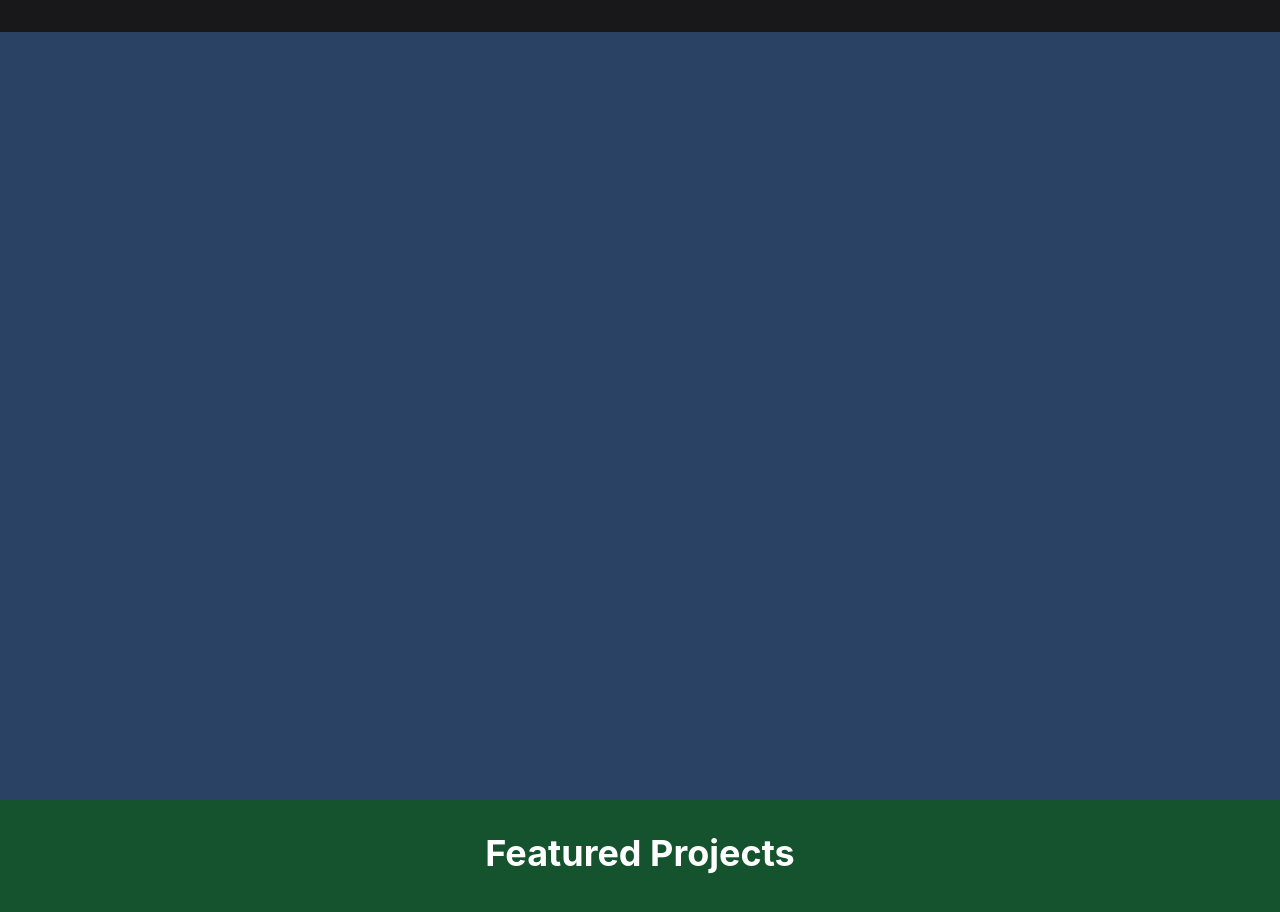
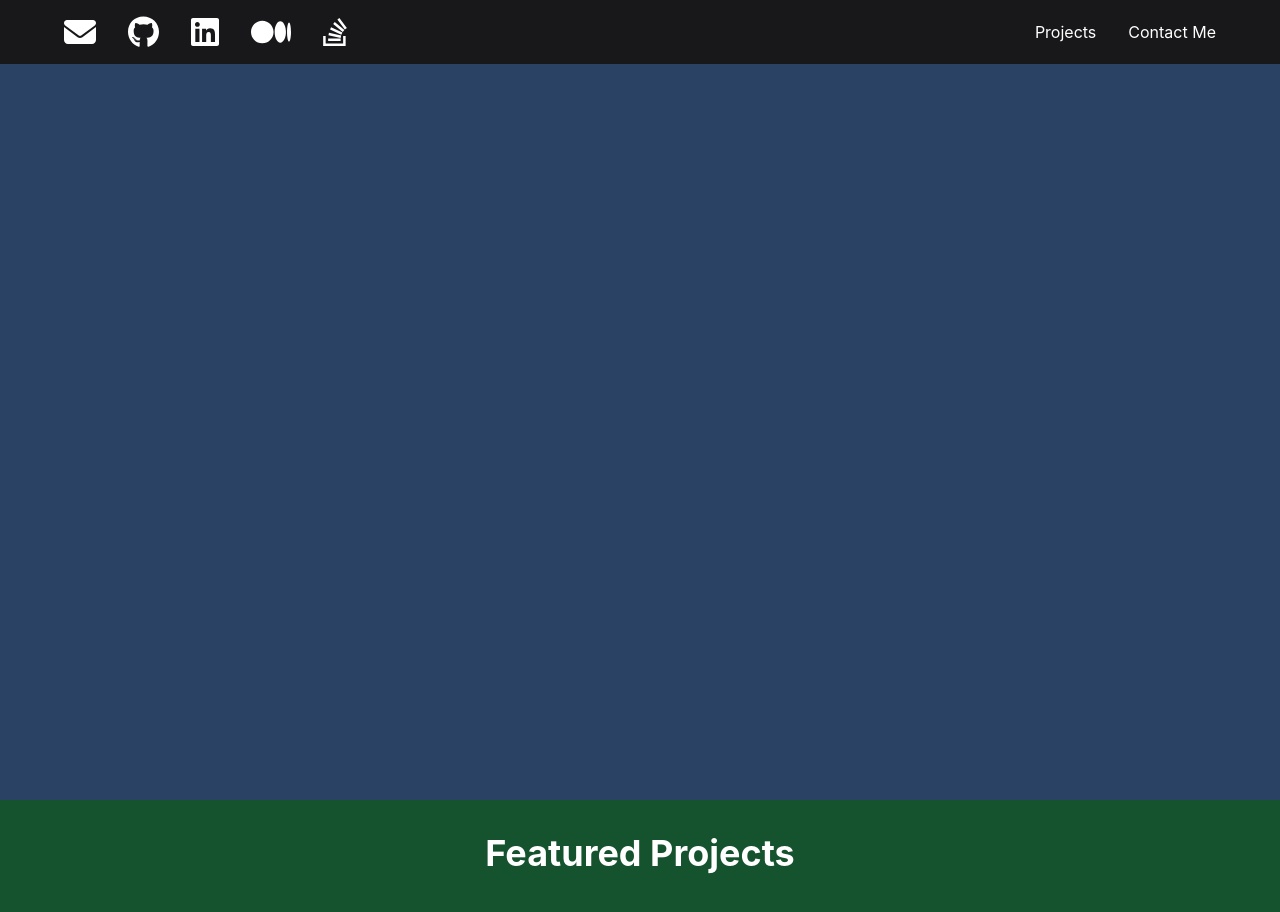
Before and after one commit to DwarakanathAkkala/coursera-meta-react-portfolio, a React (Create React App) app: page / in a window 1280 px wide. Shown: the top 912 px of the page. Built offline with nearby package versions, Linux system fonts and the light colour scheme.

Commit message:
Header Content

```diff
--- a/src/components/Header.js
+++ b/src/components/Header.js
@@ -64,11 +64,20 @@ const Header = () => {
           alignItems="center"
         >
           <nav>
-            {/* Add social media links based on the `socials` data */}
+            <HStack spacing={8}>
+              {
+                socials.map((data) => {
+                  return (
+                    <FontAwesomeIcon icon={data.icon} size="2x" />
+                  )
+                })
+              }
+            </HStack>
           </nav>
           <nav>
             <HStack spacing={8}>
-              {/* Add links to Projects and Contact me section */}
+              <a href="#projects">Projects</a>
+              <a href="#contact-me">Contact Me</a>
             </HStack>
           </nav>
         </HStack>
```
